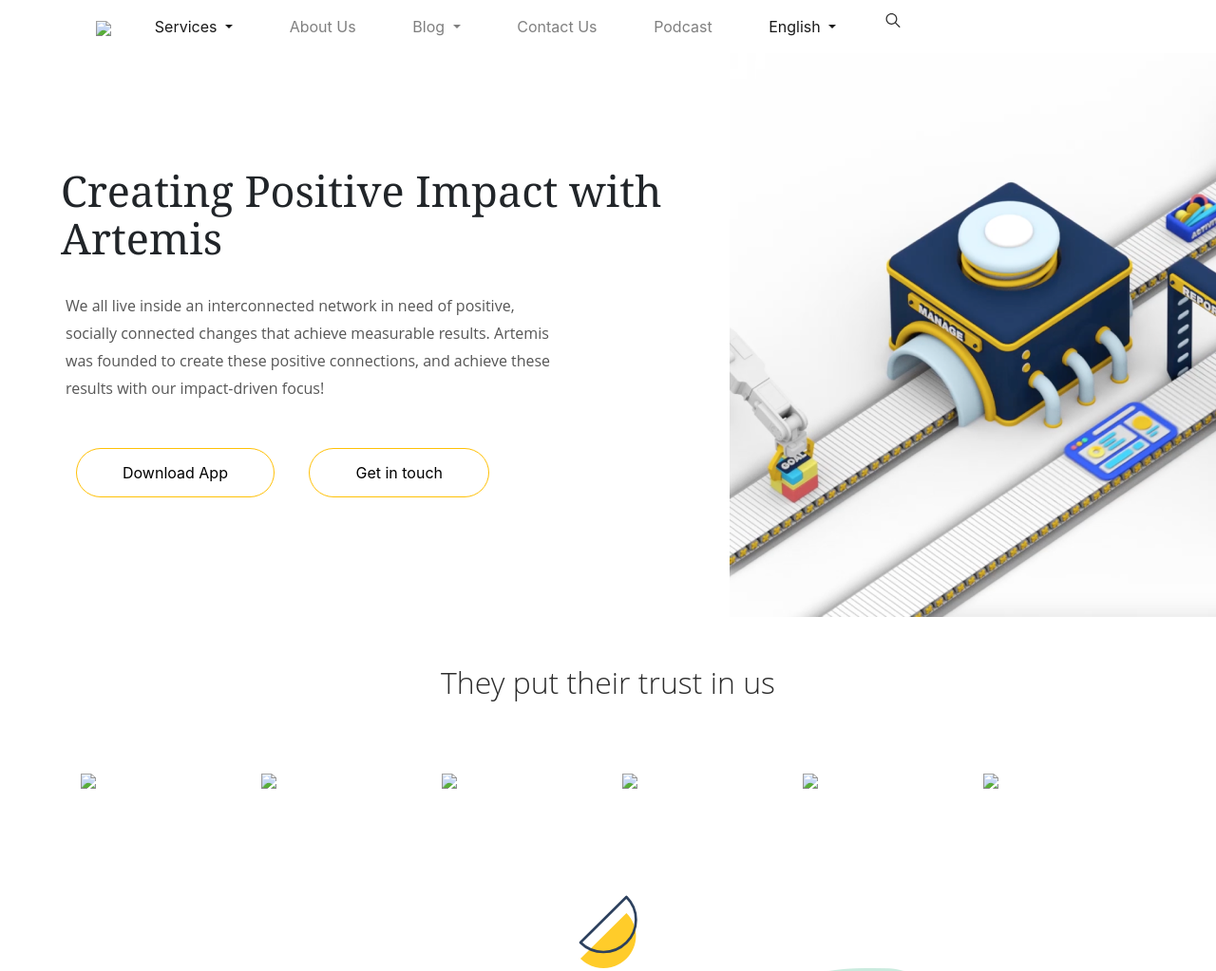
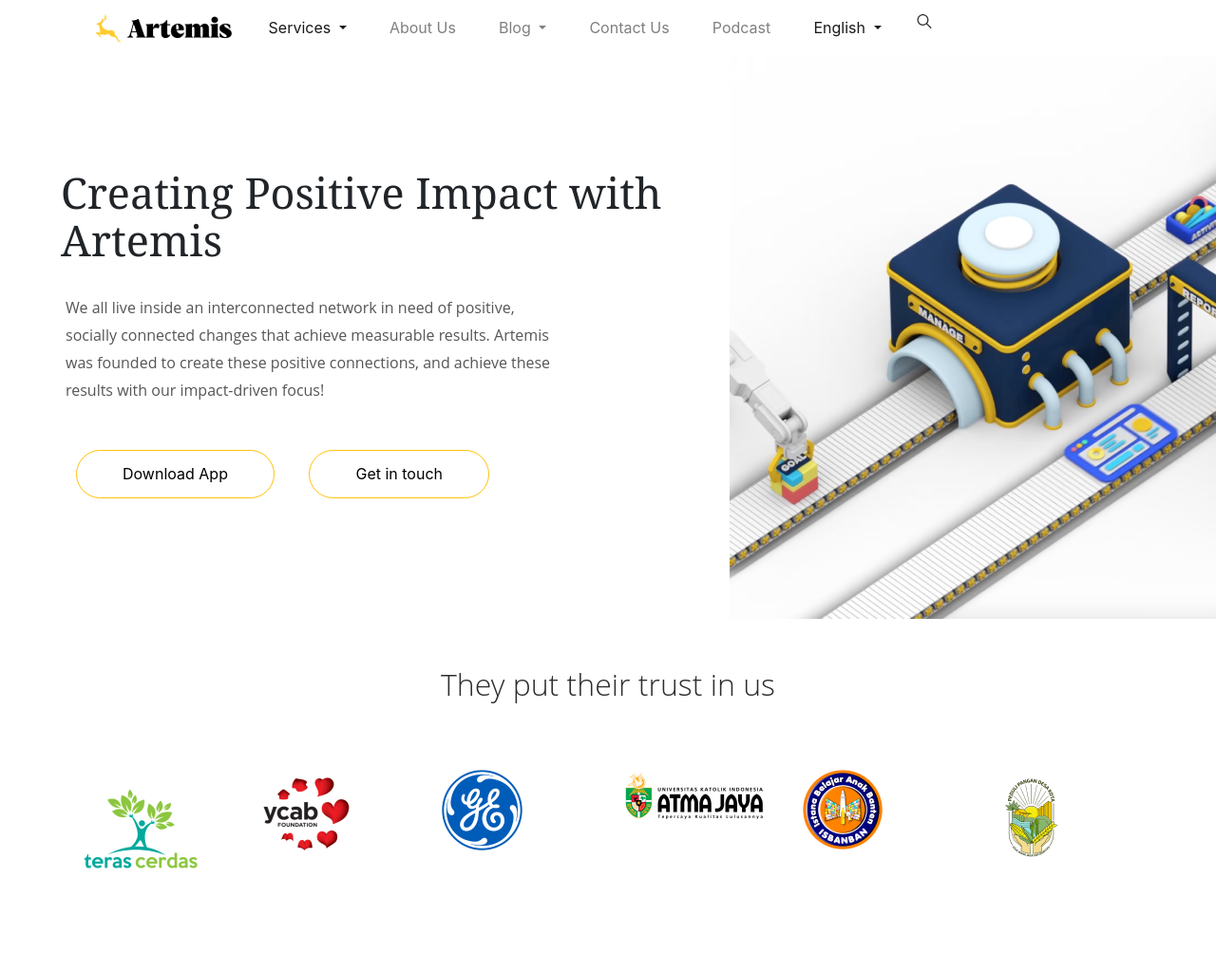
Before and after one commit to Denys-Tendiuk/artemis.github.io, a plain HTML site: page index.html in a window 1280 px wide. Shown: the top 1023 px of the page at 95% size. Drawn offline with nearby package versions, Linux system fonts and the light colour scheme.

Commit message:
Update index.html
заменил пути к картинкам

```diff
--- a/index.html
+++ b/index.html
@@ -40,7 +40,7 @@
 <div class="main-page">
       <div class="container">
      <nav class="main-page__navbar navbar navbar-expand-lg navbar-light bg-light"  style="width: 100%;">
-        <a class="navbar-brand item" href="#"><img src="../src/img/Logo.jpg"></a>
+        <a class="navbar-brand item" href="#"><img src="img/Logo.jpg"></a>
         <button class="navbar-toggler" type="button" data-toggle="collapse" data-target="#navbarSupportedContent" aria-controls="navbarSupportedContent" aria-expanded="false" aria-label="Toggle navigation">
           <span class="navbar-toggler-icon"></span>
         </button>
@@ -165,12 +165,12 @@
         <h4>They put their trust in us</h4>
       <div class="trust__firm">
         <div class="row">
-       <div class="col-md-2 col-6 "> <img src="../src/img/trust/1.png"></div>
-       <div class="col-md-2 col-6 "><img src="../src/img/trust/2.png"></div>
-       <div class="col-md-2 col-6"><img src="../src/img/trust/3.png"></div>
-      <div class="col-md-2 col-6"><img src="../src/img/trust/4.png"></div>
-     <div class="col-md-2 col-6"><img src="../src/img/trust/5.png"></div>
-     <div class="col-md-2 col-6"><img src="../src/img/trust/6.png"></div>
+       <div class="col-md-2 col-6 "> <img src="img/trust/1.png"></div>
+       <div class="col-md-2 col-6 "><img src="img/trust/2.png"></div>
+       <div class="col-md-2 col-6"><img src="img/trust/3.png"></div>
+      <div class="col-md-2 col-6"><img src="img/trust/4.png"></div>
+     <div class="col-md-2 col-6"><img src="img/trust/5.png"></div>
+     <div class="col-md-2 col-6"><img src="img/trust/6.png"></div>
       </div>
     </div>
 
@@ -603,10 +603,10 @@
 
     <div class="footer-block__follow">
       <a class="footer__link" href="#"><h6>Follow Us</h6></a>
-      <a class="footer__link" href="#"><img src="img/footer/follow /youtube.svg"></a>
-      <a class="footer__link" href="#"><img src="img/footer/follow /linkedin.svg"></a>
-      <a class="footer__link" href="#"> <img src="img/footer/follow /facebook.svg"> </a>
-      <a class="footer__link" href="#"><img src="img/footer/follow /instagram.svg"></a>
+      <a class="footer__link" href="#"><img src="img/footer/follow/youtube.svg"></a>
+      <a class="footer__link" href="#"><img src="img/footer/follow/linkedin.svg"></a>
+      <a class="footer__link" href="#"> <img src="img/footer/follow/facebook.svg"> </a>
+      <a class="footer__link" href="#"><img src="img/footer/follow/instagram.svg"></a>
     </div>
   </div>
 
```
